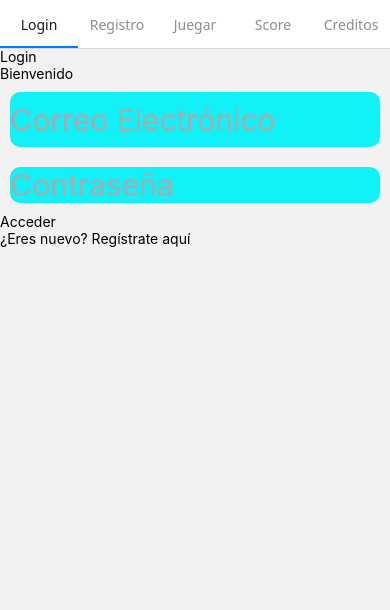
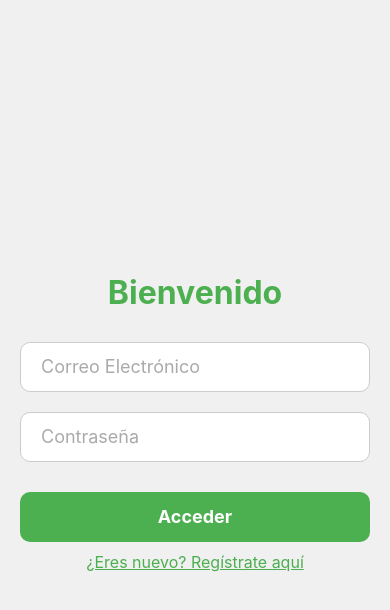
Before and after one commit to Franklin-hub10/Buscaminas, a React Native app in the folder Buscaminas/: screen /Login in a window 390 px wide. Shown: the top 610 px of the page. Built offline with nearby package versions, Linux system fonts and the light colour scheme.

Commit message:
logica de navegacion corregida entre top y stack ,  tambien se agrega la logica de login para validar usuario y contrase;a,

```diff
--- a/Buscaminas/Browser/MainNavigator.tsx
+++ b/Buscaminas/Browser/MainNavigator.tsx
@@ -5,17 +5,25 @@ import RegistroScreen from "../Screens/RegistroScreens";
 import BuscaminasScrenns from '../Screens/BuscaminasScrenns';
 import ScoreScreen from "../Screens/ScoreScreen";
 import CreditosScrenn from "../Screens/CreditosScrenn";
+import { createStackNavigator } from "@react-navigation/stack";
 
+
+
+
+export type RootStackParams = {
+    Login: undefined;
+    Botton: undefined;
+    Registro: undefined;
+    Juego: undefined;
+  };
 
 
 const Top = createMaterialTopTabNavigator();
 
 function MyTops(){
     return(
-        <Top.Navigator initialRouteName="Login">
-            <Top.Screen name="Login" component={LoginScreens}/>
-            <Top.Screen name="Registro" component={RegistroScreen}/>
-            <Top.Screen name="Juegar" component={BuscaminasScrenns}/>
+        <Top.Navigator >
+            <Top.Screen name="Jugar" component={BuscaminasScrenns}/>
             <Top.Screen name="Score" component={ScoreScreen}/>
             <Top.Screen name="Creditos" component={CreditosScrenn}/>
         </Top.Navigator>
@@ -23,10 +31,28 @@ function MyTops(){
     );
 }
 
+
+//////////
+
+const Stack = createStackNavigator();
+function MyStack(){
+    return(
+<Stack.Navigator screenOptions={()=> ({headerShown: false}) }>
+    <Stack.Screen name = 'Login' component={LoginScreens}/>
+
+<Stack.Screen name ='Botton' component={RegistroScreen}/>
+<Stack.Screen name ='Juego' component={BuscaminasScrenns}/>
+</Stack.Navigator>
+    );
+}
+
+//////
+
+
 export default function MainNavigador(){
     return(
         <NavigationContainer>
-            <MyTops/>
+            <MyStack/>
         </NavigationContainer>
     )
 }
--- a/Buscaminas/Screens/LoginScreens.tsx
+++ b/Buscaminas/Screens/LoginScreens.tsx
@@ -1,104 +1,123 @@
-import { Button, Keyboard, StyleSheet, Text, TextInput, View, TouchableOpacity } from 'react-native';
-import React, { useEffect, useState } from 'react'
-import { ref, set } from "firebase/database";
+import { Button, StyleSheet, Text, TextInput, View, TouchableOpacity, Alert } from 'react-native';
+import React, { useEffect, useState } from 'react';
+import { child, get, ref } from "firebase/database";
 import { db } from '../config/Config';
-
 import { useNavigation, NavigationProp } from '@react-navigation/native';
-import { RootStackParams } from '../Browser/BottomNavigator';
-
-
-
-
-
+import { RootStackParams } from '../Browser/MainNavigator'; // Ajusta la ruta según tu proyecto
 
 export default function LoginScreen() {
-
     const navigation = useNavigation<NavigationProp<RootStackParams>>();
 
+    const [email, setemail] = useState('');
+    const [password, setPassword] = useState('');
 
-const [cedula, setcedula] = useState('')
-const [nombre, setnombre] = useState('')
-const [edad, setedad] = useState(0)
-const [correo, setcorreo] = useState('')
-
-//Guardar//
-function login() {
-    set(ref(db, 'usuarios/' + cedula), {
-      name: nombre,
-      age: edad,
-      email: correo
-    });
+    const handleLogin = async () => {
+        if (!email || !password) {
+            Alert.alert('Error', 'Por favor, ingrese su correo y contraseña.');
+            return;
         }
 
-function Limpiar(){
-  setnombre('')
-  setedad(0)
+        try {
+            // Referencia a la base de datos
+            const dbRef = ref(db);
+            const snapshot = await get(child(dbRef, 'usuarios'));
+            if (snapshot.exists()) {
+                const usuarios = snapshot.val();
 
+                // Buscar el usuario con email y password
+                const usuarioEncontrado = Object.values(usuarios).find(
+                    (usuario: any) => usuario.email === email && usuario.password === password
+                );
+
+                if (usuarioEncontrado) {
+                    Alert.alert('Éxito', 'Inicio de sesión exitoso.');
+                    navigation.navigate('Juego'); // Redirigir a la pantalla deseada
+                } else {
+                    Alert.alert('Error', 'Correo o contraseña incorrectos.');
                 }
-useEffect(() => {
-  if(Number.isNaN(edad)){
-    setedad(0)
+            } else {
+                Alert.alert('Error', 'No hay usuarios registrados.');
             }
-}, [])
-
-const handleLogin = async () => {
+        } catch (error) {
+            console.error(error);
+            Alert.alert('Error', 'Hubo un problema al validar el usuario.');
+        }
     };
 
     return (
-    <View>
-      <Text>Login</Text>
+        <View style={styles.container}>
             <Text style={styles.title}>Bienvenido</Text>
             <TextInput
                 style={styles.input}
                 placeholder="Correo Electrónico"
                 placeholderTextColor="#aaa"
-             // onChangeText={setEmail}
-             // value={email}
+                onChangeText={setemail}
+                value={email}
                 keyboardType="email-address"
                 autoCapitalize="none"
             />
-            <View style={styles.passwordContainer}>
             <TextInput
-                style={[styles.input, { flex: 1 }]}
+                style={styles.input}
                 placeholder="Contraseña"
                 placeholderTextColor="#aaa"
-                //onChangeText={setPassword}
-                //value={password}
-                //secureTextEntry={hiddenPassword}
+                onChangeText={setPassword}
+                value={password}
+                secureTextEntry={true}
                 autoCapitalize="none"
             />
-
-            </View>
             <TouchableOpacity style={styles.button} onPress={handleLogin}>
                 <Text style={styles.buttonText}>Acceder</Text>
             </TouchableOpacity>
-            <TouchableOpacity onPress={() => navigation.navigate('RegistroScreen')}>
+            <TouchableOpacity onPress={() => navigation.navigate('Botton')}>
                 <Text style={styles.registerText}>¿Eres nuevo? Regístrate aquí</Text>
             </TouchableOpacity>
-
         </View>
-  )
+    );
 }
 
 const styles = StyleSheet.create({
-input:{
-height:55,
-fontSize:30,
-backgroundColor:'#12f0f8',
-margin:10,
-borderRadius:10,
-
+    container: {
+        flex: 1,
+        justifyContent: 'center',
+        alignItems: 'center',
+        backgroundColor: '#f0f0f0',
+        padding: 20,
     },
-title:{
-
+    title: {
+        fontSize: 32,
+        fontWeight: 'bold',
+        color: '#4CAF50',
+        marginBottom: 20,
     },
-passwordContainer:{
-
+    input: {
+        height: 50,
+        fontSize: 18,
+        backgroundColor: '#ffffff',
+        marginVertical: 10,
+        borderRadius: 10,
+        paddingHorizontal: 20,
+        width: '100%',
+        borderWidth: 1,
+        borderColor: '#ccc',
     },
-button:{
-
+    button: {
+        marginTop: 20,
+        backgroundColor: '#4CAF50',
+        borderRadius: 10,
+        width: '100%',
+        height: 50,
+        justifyContent: 'center',
+        alignItems: 'center',
     },
-buttonText:{
+    buttonText: {
+        fontSize: 18,
+        fontWeight: 'bold',
+        color: '#ffffff',
     },
-registerText:{}
-})
+    registerText: {
+        marginTop: 10,
+        fontSize: 16,
+        color: '#4CAF50',
+        textDecorationLine: 'underline',
+    },
+});
--- a/Buscaminas/Screens/RegistroScreens.tsx
+++ b/Buscaminas/Screens/RegistroScreens.tsx
@@ -4,12 +4,16 @@ import React, { useEffect, useState } from 'react'
 //FIREBASE
 import { getDatabase, ref, set } from "firebase/database";
 import { db } from '../config/Config';
+import { NavigationProp, useNavigation } from '@react-navigation/native';
+import { RootStackParams } from '../Browser/MainNavigator';
 
 export default function RegistroScreen() {
     const [cedula, setcedula] = useState('')
     const [nombre, setnombre] = useState('')
     const [correo, setcorreo] = useState('')
     const [password, setPassword] = useState('')
+
+    const navigation = useNavigation<NavigationProp<RootStackParams>>();
 
     // GUARDAR
     function guardar() {
@@ -18,7 +22,8 @@ export default function RegistroScreen() {
             email: correo,
             password: password
         });
-        limpiar()
+        limpiar();
+        navigation.navigate('Login');
     }
 
     function limpiar() {
```
Also changed, not shown: Buscaminas/Browser/BottomNavigator.tsx (deleted, +0 -39 lines). Lines whose indentation alone changed are shown as unchanged.
